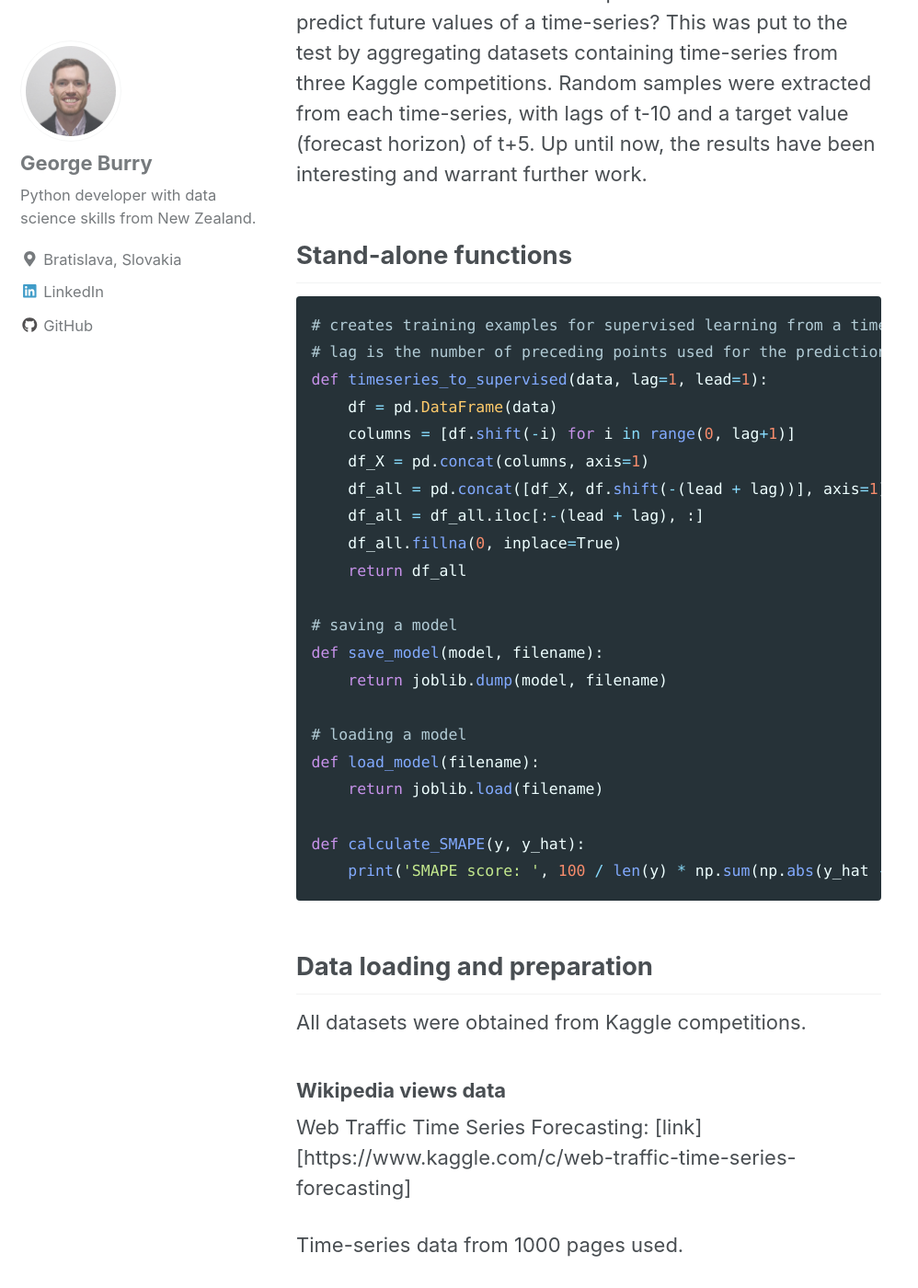
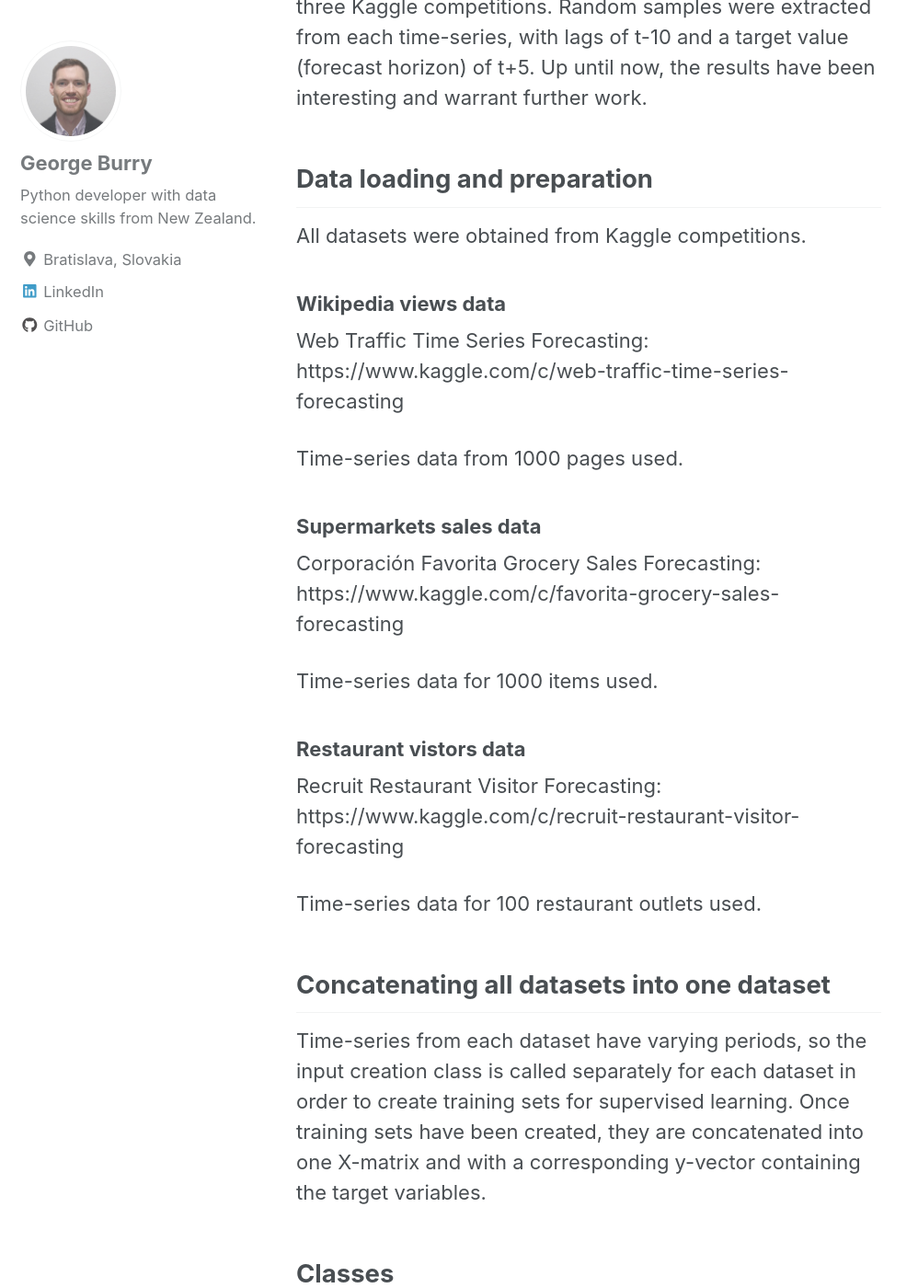
Before and after one commit to georgeburry/georgeburry.github.io, a Jekyll site: the page built from _posts/2018-05-08-time-series-xgb.md, in a window 1280 px wide and 1400 px high, scrolled down 761 px. Shown: the whole window at 92% size, without its empty margins (0-998 px from the left). Built offline with Jekyll 4.4.1, drawn with Linux system fonts in a browser that asks for light colours; nearby versions of some CDN libraries; some of the changed text lies outside the part shown.

Commit message:
edited post

````diff
--- a/_posts/2018-05-08-time-series-xgb.md
+++ b/_posts/2018-05-08-time-series-xgb.md
@@ -7,52 +7,24 @@ header:
 excerpt: "Machine Learning, XGBoost, time-series"
 mathjax: ""
 ---
-
-# Time-series Prediction using XGBoost Regressor
-
 ## Introduction
 XGBoost is a powerful and versatile tool, which has enabled many Kaggle competition participants to achieve winning scores. How well does XGBoost perform when used to predict future values of a time-series? This was put to the test by aggregating datasets containing time-series from three Kaggle competitions. Random samples were extracted from each time-series, with lags of t-10 and a target value (forecast horizon) of t+5. Up until now, the results have been interesting and warrant further work.
-
-## Stand-alone functions
-```python
-# creates training examples for supervised learning from a time-series (i.e. X: t-n, t-1, t; y: t+1)
-# lag is the number of preceding points used for the prediction (X), and lead is the forecast horizon (y)
-def timeseries_to_supervised(data, lag=1, lead=1):
-    df = pd.DataFrame(data)
-    columns = [df.shift(-i) for i in range(0, lag+1)]
-    df_X = pd.concat(columns, axis=1)
-    df_all = pd.concat([df_X, df.shift(-(lead + lag))], axis=1)
-    df_all = df_all.iloc[:-(lead + lag), :]
-    df_all.fillna(0, inplace=True)
-    return df_all
-
-# saving a model
-def save_model(model, filename):
-    return joblib.dump(model, filename)
-
-# loading a model
-def load_model(filename):
-    return joblib.load(filename)
-
-def calculate_SMAPE(y, y_hat):
-    print('SMAPE score: ', 100 / len(y) * np.sum(np.abs(y_hat - y) / ((np.abs(y) + np.abs(y_hat))/2)))
-```
 
 ## Data loading and preparation
 All datasets were obtained from Kaggle competitions.
 
 ### Wikipedia views data
-Web Traffic Time Series Forecasting: [link][https://www.kaggle.com/c/web-traffic-time-series-forecasting]
+Web Traffic Time Series Forecasting: https://www.kaggle.com/c/web-traffic-time-series-forecasting
 
 Time-series data from 1000 pages used.
 
 ### Supermarkets sales data
-Corporación Favorita Grocery Sales Forecasting: [link][https://www.kaggle.com/c/favorita-grocery-sales-forecasting]
+Corporación Favorita Grocery Sales Forecasting: https://www.kaggle.com/c/favorita-grocery-sales-forecasting
 
 Time-series data for 1000 items used.
 
 ### Restaurant vistors data
-Recruit Restaurant Visitor Forecasting: [link][https://www.kaggle.com/c/recruit-restaurant-visitor-forecasting]
+Recruit Restaurant Visitor Forecasting: https://www.kaggle.com/c/recruit-restaurant-visitor-forecasting
 
 Time-series data for 100 restaurant outlets used.
 
````
